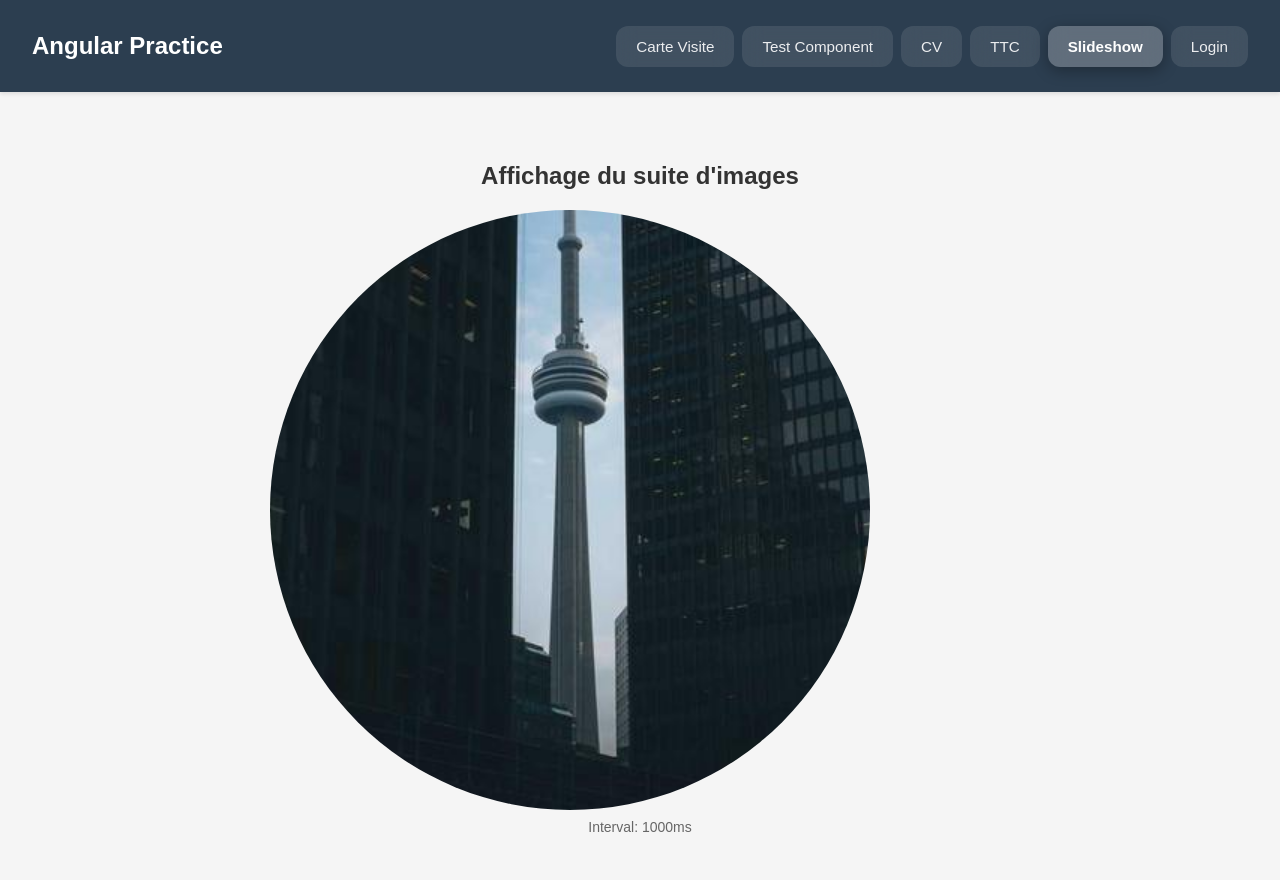
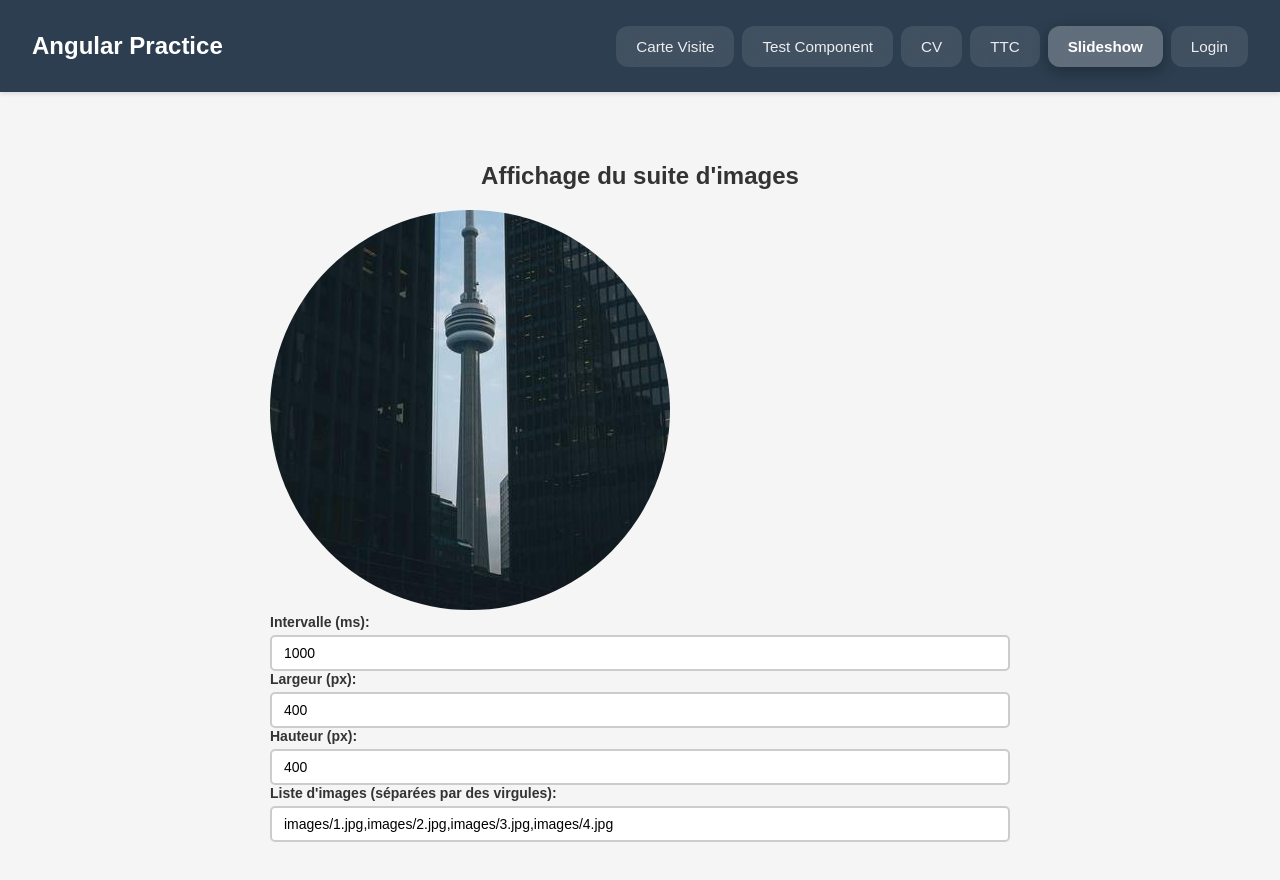
Before and after one commit to ouss223/angular-practice, an Angular app in the folder angular-practice/: page /slideshow in a window 1280 px wide. Shown: the top 880 px of the page. Built offline with nearby package versions, Linux system fonts and the light colour scheme.

Commit message:
added parameters in slideshow

```diff
--- a/angular-practice/src/app/slideshow/slideshow.component.css
+++ b/angular-practice/src/app/slideshow/slideshow.component.css
@@ -41,3 +41,42 @@
 .info p {
   margin: 5px 0;
 }
+
+.controls {
+  display: grid;
+  grid-template-columns: repeat(auto-fit, minmax(200px, 1fr));
+  gap: 15px;
+  margin-bottom: 20px;
+  padding: 20px;
+  background-color: #f9f9f9;
+  border-radius: 8px;
+}
+
+.control-group {
+  display: flex;
+  flex-direction: column;
+}
+
+.control-group.full-width {
+  grid-column: 1 / -1;
+}
+
+.control-group label {
+  font-weight: bold;
+  margin-bottom: 5px;
+  color: #333;
+  font-size: 14px;
+}
+
+.control-group input {
+  padding: 8px 12px;
+  border: 2px solid #ccc;
+  border-radius: 5px;
+  font-size: 14px;
+  transition: border-color 0.3s;
+}
+
+.control-group input:focus {
+  outline: none;
+  border-color: #3498db;
+}
--- a/angular-practice/src/app/slideshow/slideshow.component.html
+++ b/angular-practice/src/app/slideshow/slideshow.component.html
@@ -9,7 +9,49 @@
       class="slideshow-image"
     />
   </div>
-  <div class="info">
-    <p>Interval: {{ intervalTime }}ms</p>
+
+  <div class="">
+    <div class="control-group">
+      <label for="intervalTime">Intervalle (ms):</label>
+      <input
+        id="intervalTime"
+        type="number"
+        [(ngModel)]="intervalTime"
+        (change)="updateInterval()"
+        min="100"
+      />
+    </div>
+
+    <div class="control-group">
+      <label for="imageWidth">Largeur (px):</label>
+      <input
+        id="imageWidth"
+        type="number"
+        [(ngModel)]="imageWidth"
+        min="100"
+      />
+    </div>
+
+    <div class="control-group">
+      <label for="imageHeight">Hauteur (px):</label>
+      <input
+        id="imageHeight"
+        type="number"
+        [(ngModel)]="imageHeight"
+        min="100"
+      />
+    </div>
+
+    <div class="control-group full-width">
+      <label for="imageList">Liste d'images (séparées par des virgules):</label>
+      <input
+        id="imageList"
+        type="text"
+        [(ngModel)]="imageListInput"
+        (change)="updateImageList()"
+        placeholder="images/1.jpg,images/2.jpg,..."
+      />
+    </div>
   </div>
+
 </div>
--- a/angular-practice/src/app/slideshow/slideshow.component.ts
+++ b/angular-practice/src/app/slideshow/slideshow.component.ts
@@ -1,38 +1,58 @@
 import { Component, Input, OnInit, OnDestroy } from '@angular/core';
 import { CommonModule } from '@angular/common';
-import { interval, Observable } from 'rxjs';
-import { map, startWith, takeWhile } from 'rxjs/operators';
+import { FormsModule } from '@angular/forms';
+import { interval, Observable, Subject } from 'rxjs';
+import { map, startWith, takeUntil, switchMap } from 'rxjs/operators';
 
 @Component({
   selector: 'app-slideshow',
   standalone: true,
-  imports: [CommonModule],
+  imports: [CommonModule, FormsModule],
   templateUrl: './slideshow.component.html',
   styleUrls: ['./slideshow.component.css']
 })
-export class SlideshowComponent implements OnInit {
-  @Input() images: string[] = [
+export class SlideshowComponent implements OnInit, OnDestroy {
+  images: string[] = [
     'images/1.jpg',
     'images/2.jpg',
     'images/3.jpg',
     'images/4.jpg'
   ];
-  @Input() intervalTime: number = 1000;
-  @Input() imageWidth: number = 600;
-  @Input() imageHeight: number = 400;
+  intervalTime: number = 1000;
+  imageWidth: number = 400;
+  imageHeight: number = 400;
+  imageListInput: string = 'images/1.jpg,images/2.jpg,images/3.jpg,images/4.jpg';
 
   currentImage$!: Observable<string>;
-  private isActive = true;
+  private destroy$ = new Subject<void>();
+  private restart$ = new Subject<void>();
 
   ngOnInit(): void {
-    this.currentImage$ = interval(this.intervalTime).pipe(
-      startWith(0),
-      map(index => this.images[index % this.images.length]),
-      takeWhile(() => this.isActive)
+    this.startSlideshow();
+  }
+
+  ngOnDestroy(): void {
+    this.destroy$.next();
+    this.destroy$.complete();
+  }
+
+  startSlideshow(): void {
+    this.currentImage$ = this.restart$.pipe(
+      startWith(null),
+      switchMap(() => interval(this.intervalTime).pipe(
+        startWith(0),
+        map(index => this.images[index % this.images.length])
+      )),
+      takeUntil(this.destroy$)
     );
   }
 
-  ngOnDestroy(): void {
-    this.isActive = false;
+  updateInterval(): void {
+    this.restart$.next();
+  }
+
+  updateImageList(): void {
+    this.images = this.imageListInput.split(',').map(img => img.trim());
+    this.restart$.next();
   }
 }
```
